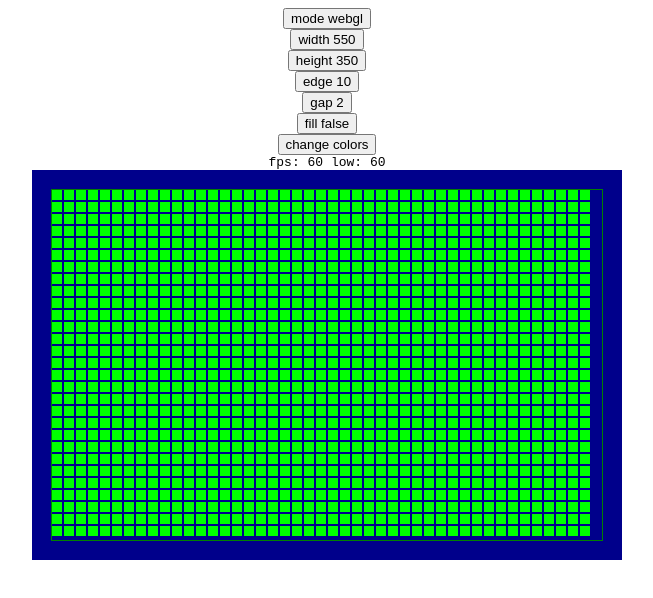
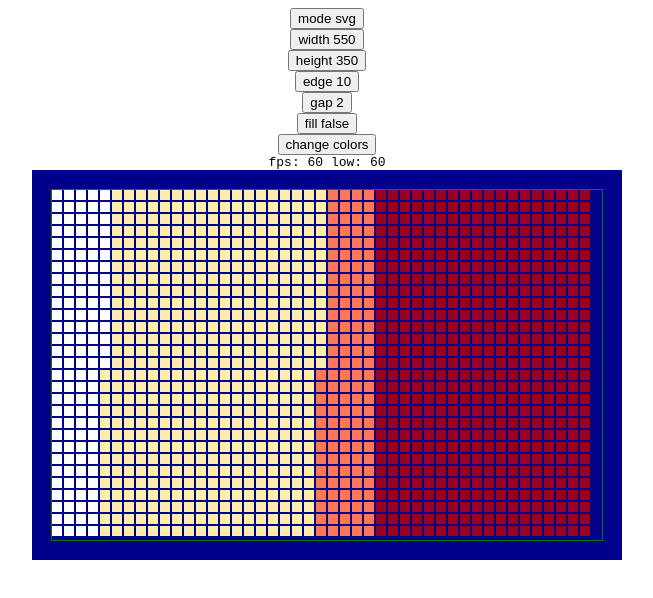
Before and after one commit to pedro00dk/d3-heatmap, a React (Vite) app: page / in a window 1280 px wide. Shown: the top 598 px of the page, without its empty margins (313-966 px from the left). Built offline with nearby package versions, Linux system fonts and the light colour scheme.

Commit message:
Set default render to svg

```diff
--- a/src/App.tsx
+++ b/src/App.tsx
@@ -7,7 +7,7 @@ export const App = () => {
     const modes = ['svg', 'canvas', 'webgl'] as const
     const edges = [4, 7, 10, 15, 20]
     const gaps = [0, 0.5, 1, 2, 4]
-    const [mode, nextMode] = React.useReducer(v => modes[(modes.indexOf(v) + 1) % modes.length], 'webgl')
+    const [mode, nextMode] = React.useReducer(v => modes[(modes.indexOf(v) + 1) % modes.length], 'svg')
     const [width, nextWidth] = React.useReducer(v => (v + 300) % 800, 550)
     const [height, nextHeight] = React.useReducer(v => (v + 100) % 500, 350)
     const [edge, nextEdge] = React.useReducer(v => edges[(edges.indexOf(v) + 1) % edges.length], 10)
```
Also changed, not shown: 1 other file (tests, documents, lock files or other folders).
